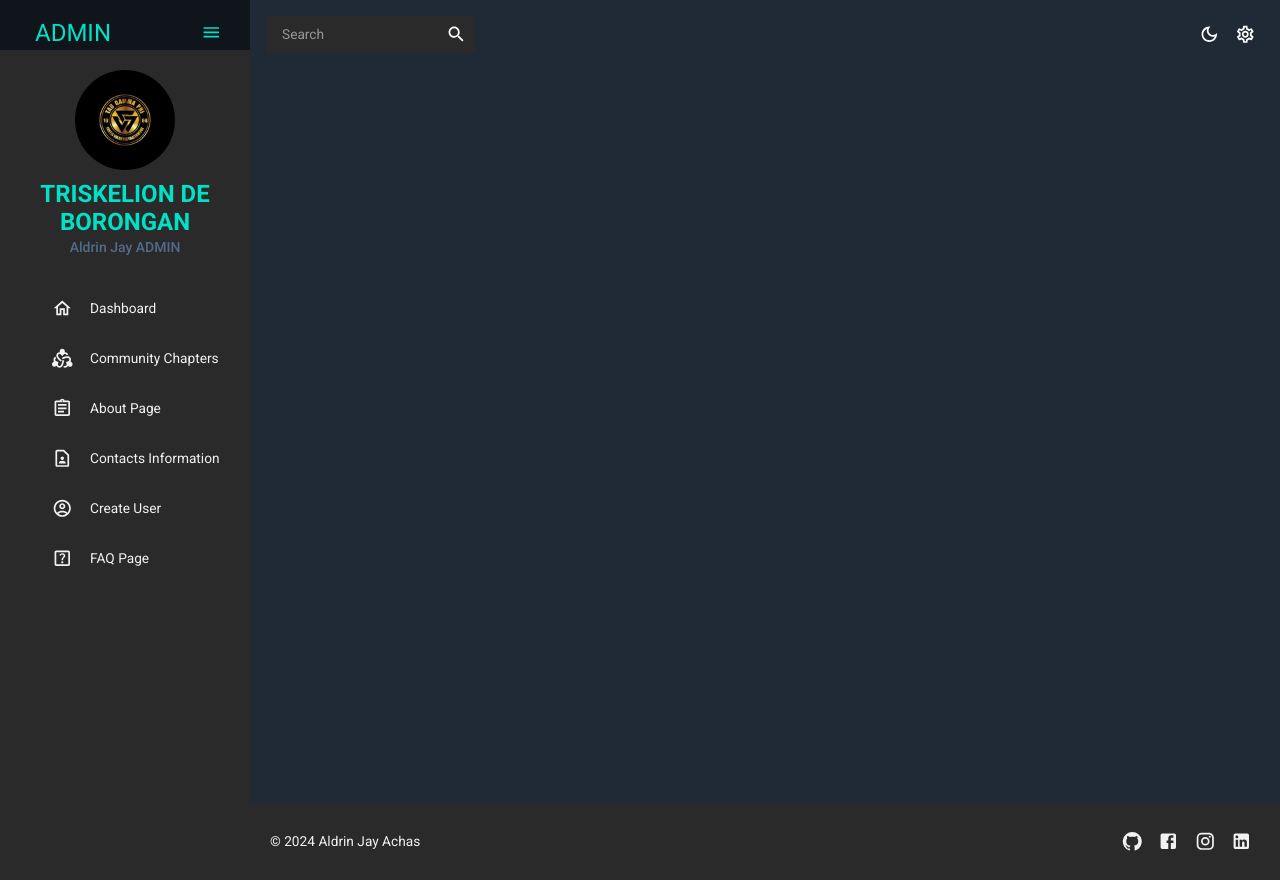
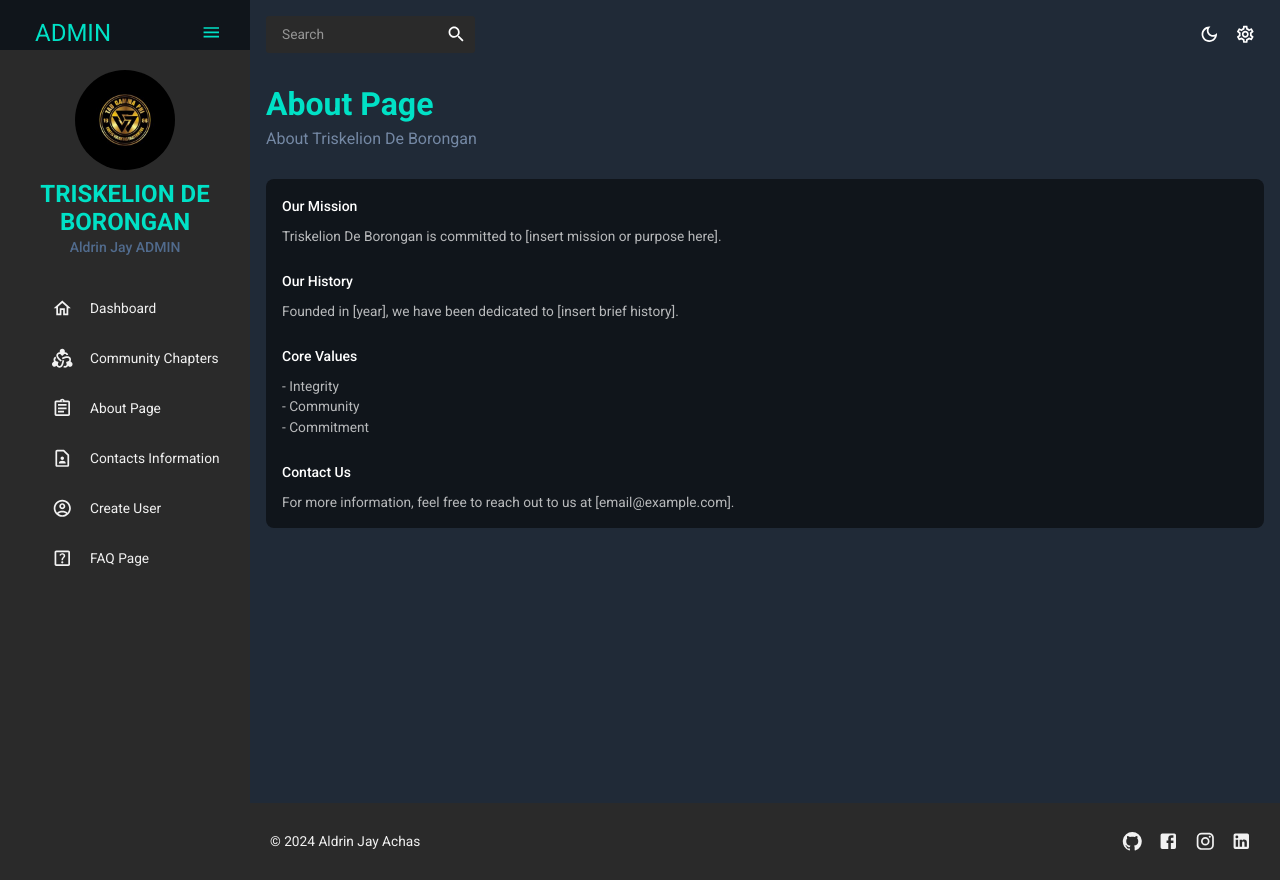
Before and after one commit to berlaypott143/triskelion-de-borongan, a React (Vite) app in the folder frontend/tdb-app/: page /about in a window 1280 px wide. Built offline with nearby package versions, Linux system fonts and the light colour scheme.

Commit message:
added about page and router

```diff
--- a/frontend/tdb-app/src/App.jsx
+++ b/frontend/tdb-app/src/App.jsx
@@ -8,6 +8,7 @@ import CommunityChapters from "./scenes/community_chapters"
 import Contacts from "./scenes/contacts"
 import Form from "./scenes/form"
 import FAQ from "./scenes/faq"
+import About from "./scenes/about"
 import Footer from "./components/Footer"
 
 function App() {
@@ -30,6 +31,7 @@ function App() {
                 <Route path='/contacts' element={<Contacts />} />
                 <Route path='/form' element={<Form />} />
                 <Route path='/faq' element={<FAQ />} />
+                <Route path='/about' element={<About />} />
               </Routes>
               <Footer />
             </main>
--- /dev/null
+++ b/frontend/tdb-app/src/scenes/about/index.jsx
@@ -0,0 +1,47 @@
+import { Box, Typography, useTheme } from "@mui/material";
+import Header from "../../components/Header";
+import { tokens } from "../../theme";
+
+const About = () => {
+    const theme = useTheme();
+    const colors = tokens(theme.palette.mode);
+
+    return (
+        <Box m={2}>
+            <Header title="About Page" subtitle="About Triskelion De Borongan" />
+            <Box mt={2} p={2} backgroundColor={colors.primary[900]} borderRadius="8px">
+                <Typography variant="h6" color="textPrimary">
+                    Our Mission
+                </Typography>
+                <Typography variant="body1" color="textSecondary" mt={1}>
+                    Triskelion De Borongan is committed to [insert mission or purpose here].
+                </Typography>
+
+                <Typography variant="h6" color="textPrimary" mt={3}>
+                    Our History
+                </Typography>
+                <Typography variant="body1" color="textSecondary" mt={1}>
+                    Founded in [year], we have been dedicated to [insert brief history].
+                </Typography>
+
+                <Typography variant="h6" color="textPrimary" mt={3}>
+                    Core Values
+                </Typography>
+                <Typography variant="body1" color="textSecondary" mt={1}>
+                    - Integrity<br />
+                    - Community<br />
+                    - Commitment
+                </Typography>
+
+                <Typography variant="h6" color="textPrimary" mt={3}>
+                    Contact Us
+                </Typography>
+                <Typography variant="body1" color="textSecondary" mt={1}>
+                    For more information, feel free to reach out to us at [email@example.com].
+                </Typography>
+            </Box>
+        </Box>
+    );
+};
+
+export default About;
```
